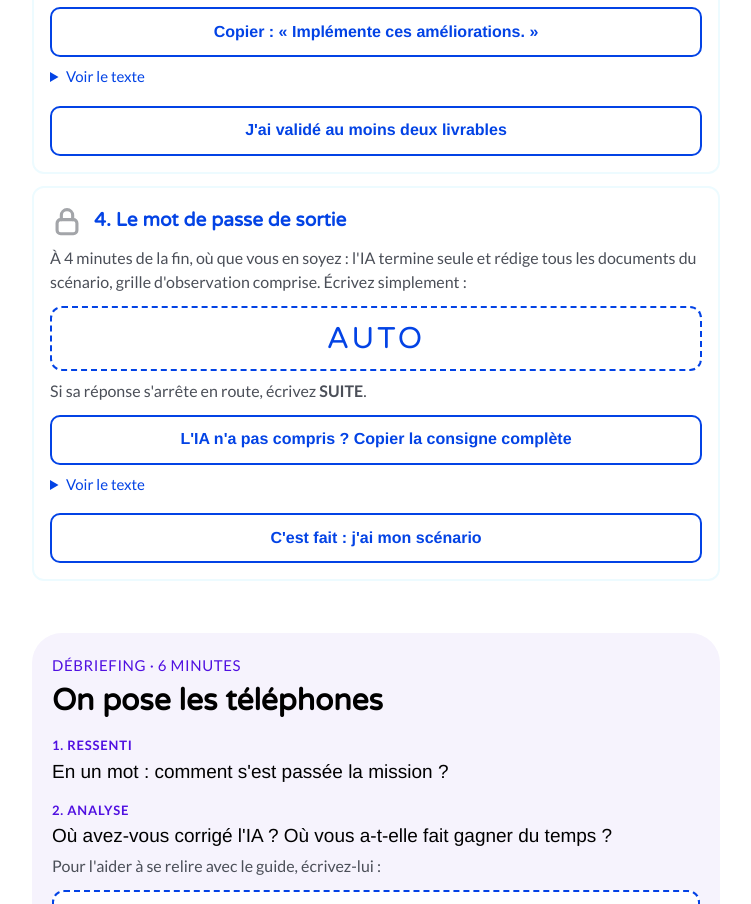
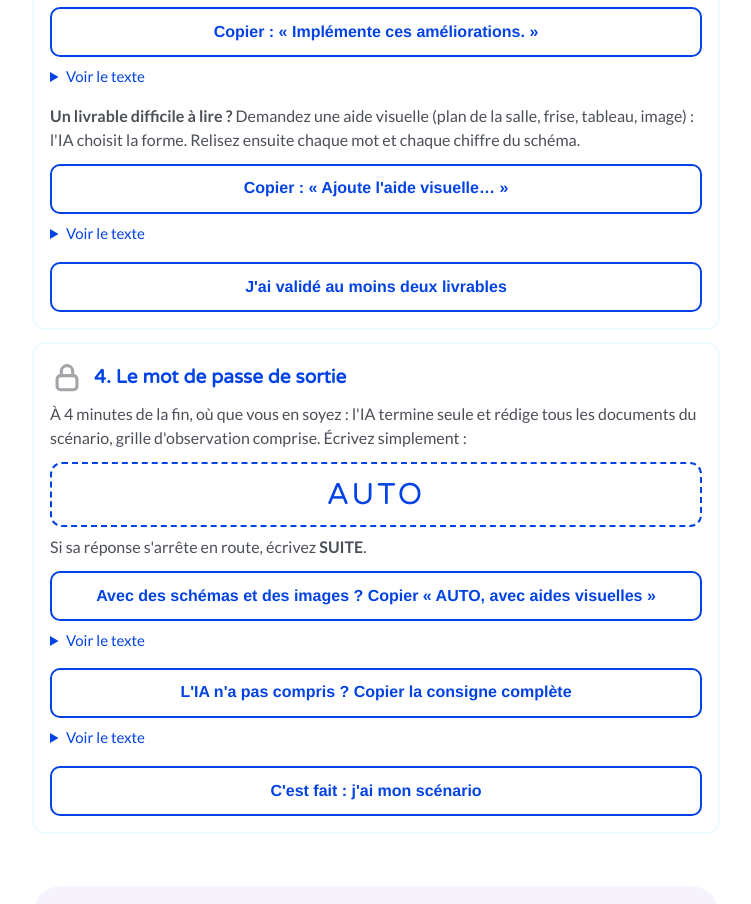
Before and after one commit to noubliejamais/simu-ia, a plain HTML site: page index.html in a window 1280 px wide. Shown: the part 2856-3760 px from the top of the page, without its empty margins (264-1015 px from the left). Drawn offline with Linux system fonts and the light colour scheme.

Commit message:
Mise à jour de la page de l'atelier

```diff
--- a/index.html
+++ b/index.html
@@ -367,6 +367,8 @@
       <p class="aide"><strong>Un livrable vous laisse un doute ?</strong> Faites-le relire par l'IA, puis gardez ce qui vous convainc.</p>
       <div class="bloc-consigne" data-consigne="relecture" data-libelle="Copier : « Fais une relecture critique… »"></div>
       <div class="bloc-consigne" data-consigne="implemente" data-libelle="Copier : « Implémente ces améliorations. »"></div>
+      <p class="aide"><strong>Un livrable difficile à lire ?</strong> Demandez une aide visuelle (plan de la salle, frise, tableau, image) : l'IA choisit la forme. Relisez ensuite chaque mot et chaque chiffre du schéma.</p>
+      <div class="bloc-consigne" data-consigne="visuel" data-libelle="Copier : « Ajoute l'aide visuelle… »"></div>
       <button class="fait-btn secondaire" data-fait="3">J'ai validé au moins deux livrables</button>
     </article>
 
@@ -375,6 +377,7 @@
       <p class="aide" id="aide-auto"></p>
       <p class="mot-cle">AUTO</p>
       <p class="aide">Si sa réponse s'arrête en route, écrivez <strong>SUITE</strong>.</p>
+      <div class="bloc-consigne" data-consigne="autoVisuel" data-libelle="Avec des schémas et des images ? Copier « AUTO, avec aides visuelles »" data-secondaire="oui"></div>
       <div class="bloc-consigne" data-consigne="auto" data-libelle="L'IA n'a pas compris ? Copier la consigne complète" data-secondaire="oui"></div>
       <button class="fait-btn secondaire" data-fait="4">C'est fait : j'ai mon scénario</button>
     </article>
@@ -437,6 +440,7 @@
       <div class="bloc-consigne" data-consigne="long6" data-libelle="6. Copier : livrable par livrable"></div>
       <div class="bloc-consigne" data-consigne="relecture" data-libelle="À chaque livrable : « Fais une relecture critique… »"></div>
       <div class="bloc-consigne" data-consigne="implemente" data-libelle="Puis : « Implémente ces améliorations. »"></div>
+      <div class="bloc-consigne" data-consigne="visuel" data-libelle="Si le livrable est difficile à lire : « Ajoute l'aide visuelle… »"></div>
       <div class="bloc-consigne" data-consigne="long7" data-libelle="7. Copier : le dossier patient fictif"></div>
       <div class="bloc-consigne" data-consigne="long8" data-libelle="8. Copier : l'ordonnance fictive"></div>
       <div class="bloc-consigne" data-consigne="long9" data-libelle="9. Copier : tout enregistrer en PDF"></div>
@@ -691,6 +695,17 @@ Cite les 3 écarts les plus importants, du plus gênant au moins gênant, et pro
   implemente: {
     titre: "Appliquer les améliorations",
     texte: `Implémente ces améliorations.`
+  },
+
+  /* Les aides visuelles : la demande doit être dans le message, c'est elle qui déclenche
+     le générateur d'images de Gemini (essais du 27/11/2026). L'IA choisit la forme. */
+  visuel: {
+    titre: "Aide visuelle pour un livrable",
+    texte: `Ajoute à ce livrable l'aide visuelle qui en facilitera le plus la lecture : à toi de choisir la forme (tableau, frise, schéma, plan, image générée) et de décider s'il faut du texte dedans.`
+  },
+  autoVisuel: {
+    titre: "Mode automatique, avec aides visuelles",
+    texte: `AUTO, en ajoutant là où c'est utile les aides visuelles qui facilitent la lecture du scénario : à toi de choisir la forme (tableau, frise, schéma, image générée) et de décider s'il faut du texte dedans.`
   },
 
   /* La version complète (45 min) : les consignes de l'atelier long de N'oublie Jamais. */
@@ -1233,7 +1248,7 @@ function afficherImpression() {
   zone.appendChild(element("h2", "", "Les consignes à donner à l'IA"));
   zone.appendChild(element("p", "mode-emploi",
     "Dans l'ordre : consigne 1 avec le guide joint, consigne 2, puis la commande. Sans fichier : la consigne tout-en-un, puis la commande."));
-  ["guide", "regles", "toutEnUn", "tirage", "relecture", "implemente", "auto", "critique"].forEach(cle => {
+  ["guide", "regles", "toutEnUn", "tirage", "relecture", "implemente", "visuel", "auto", "autoVisuel", "critique"].forEach(cle => {
     const c = CONSIGNES[cle];
     zone.appendChild(element("h2", "", c.titre));
     zone.appendChild(element("div", "consigne-papier",
```
Also changed, not shown: guide.html (+4 -1 lines), 1 other file.
